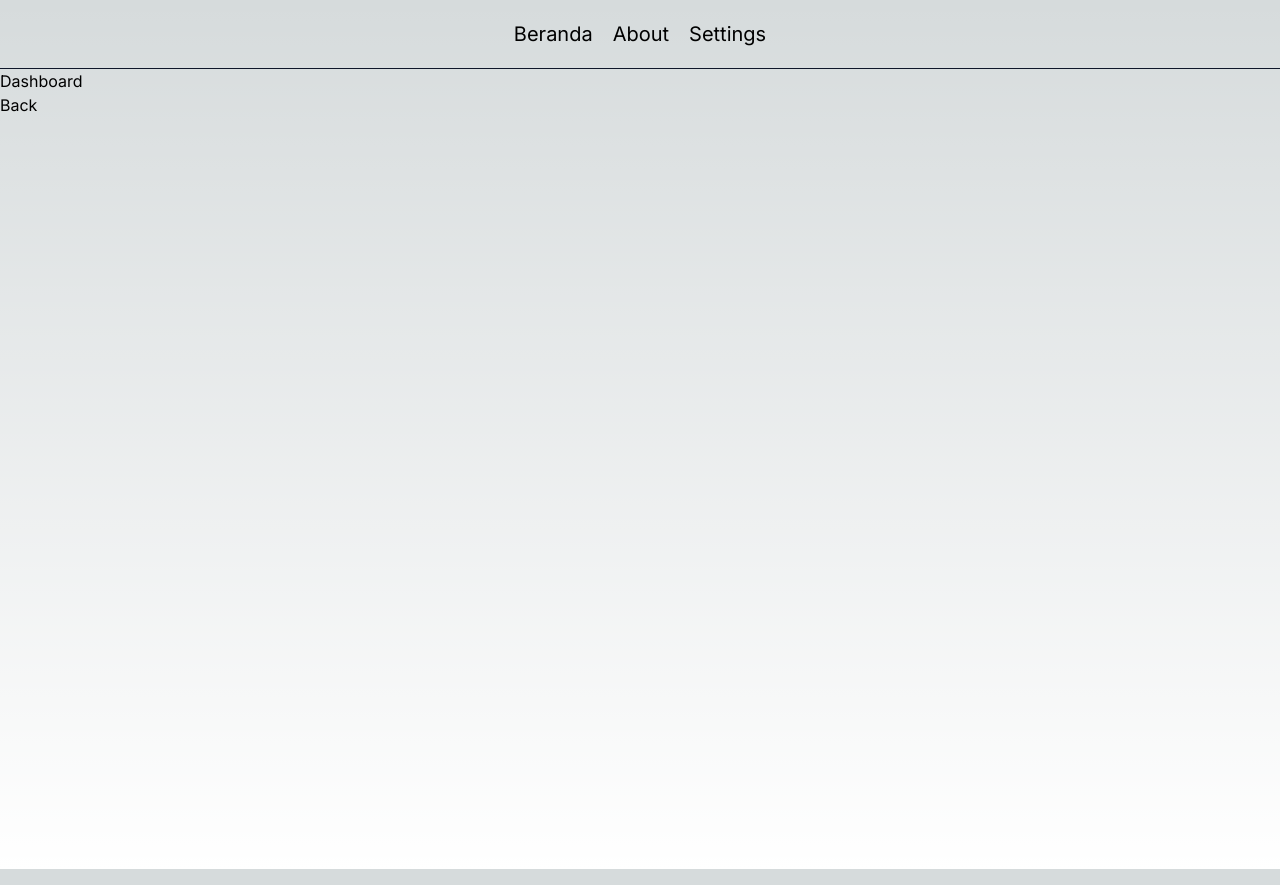
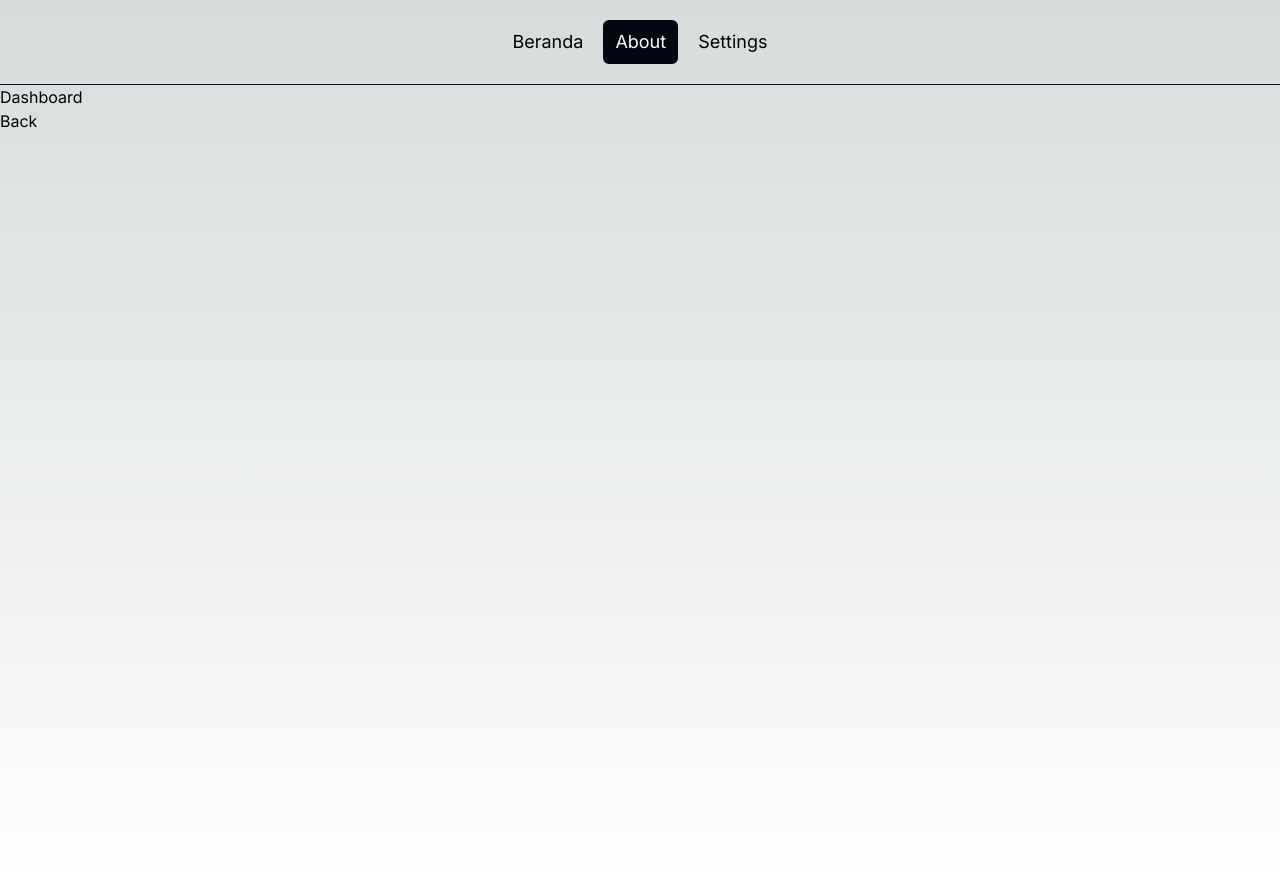
Before and after one commit to galihroswandi/Personal-Portfolio, a Next.js app: page / in a window 1280 px wide. Built offline with nearby package versions, Linux system fonts and the light colour scheme.

Commit message:
VIDEO 5 Link & Navigation

```diff
--- a/src/app/layout.tsx
+++ b/src/app/layout.tsx
@@ -1,6 +1,8 @@
+"use client";
 import Link from "next/link";
 import "./globals.css";
 import { Inter } from "next/font/google";
+import { useRouter } from "next/navigation";
 
 const inter = Inter({ subsets: ["latin"] });
 
@@ -14,17 +16,21 @@ export default function RootLayout({
 }: {
   children: React.ReactNode;
 }) {
+  const router = useRouter();
   return (
     <html lang="en">
       <body className={inter.className}>
         <nav className="border-b border-b-slate-900 py-5 flex justify-center items-center gap-5">
-          <Link href="/" className="text-xl">
+          <Link href="/" className="text-lg">
             Beranda
           </Link>
-          <Link href="/about" className="text-xl">
+          <button
+            className="text-lg bg-gray-950 text-white p-2 px-3 rounded-md"
+            onClick={() => router.push("/")}
+          >
             About
-          </Link>
-          <Link href="/dashboard/settings" className="text-xl">
+          </button>
+          <Link href="/dashboard/settings" className="text-lg">
             Settings
           </Link>
         </nav>
```
